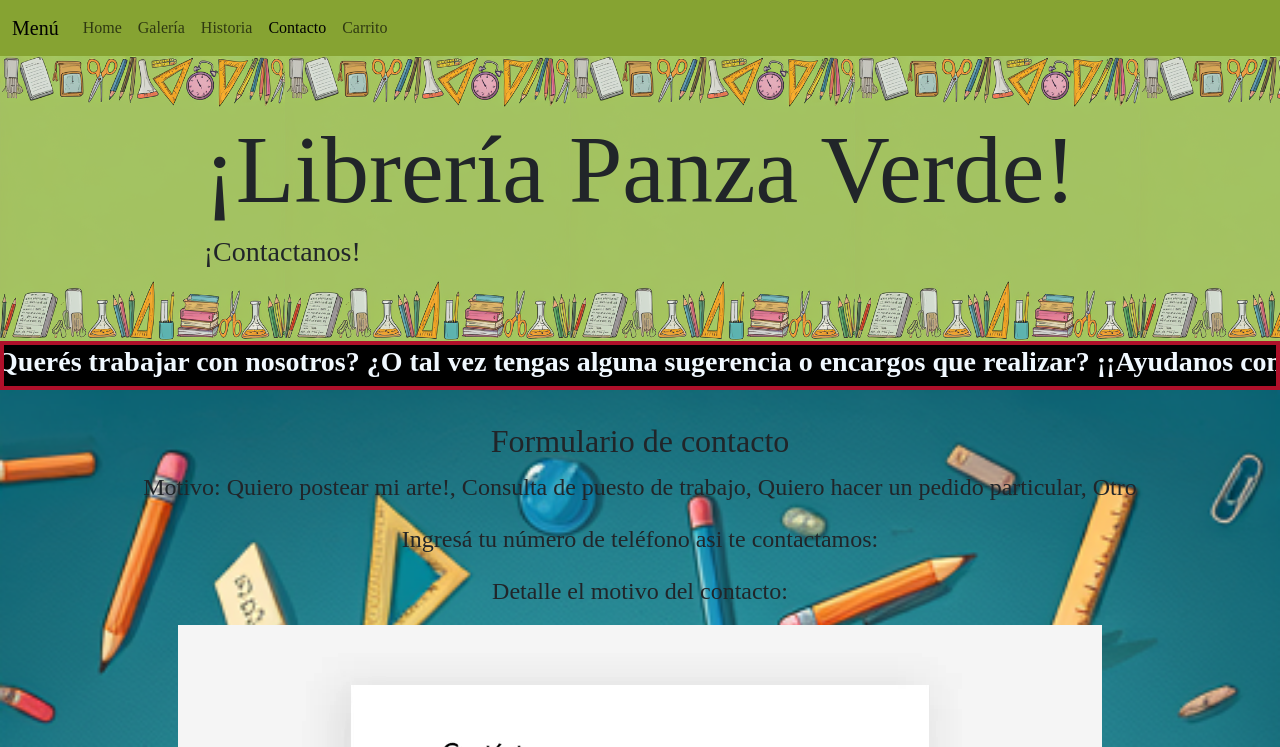
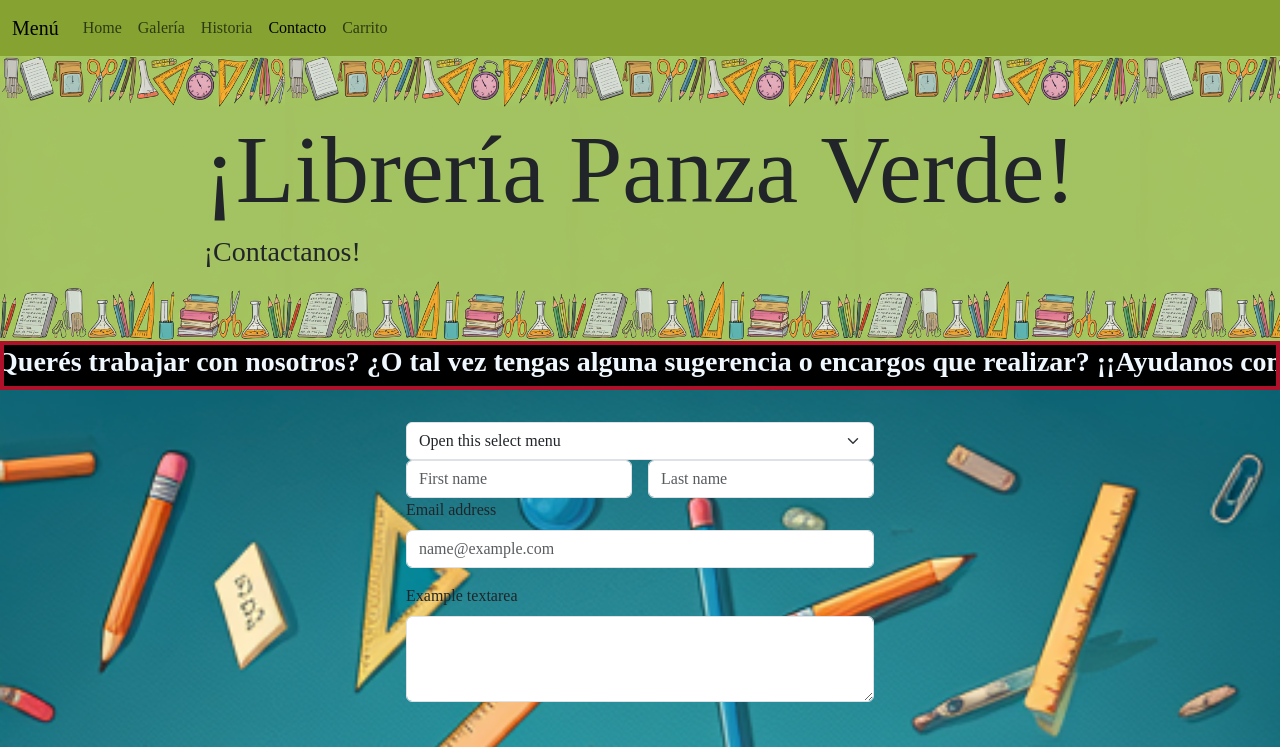
Before and after one commit to emalmeida-rp/lib.panzaverde, a plain HTML site: page pages/contacto.html in a window 1280 px wide. Shown: the top 747 px of the page. Drawn offline with nearby package versions, Linux system fonts and the light colour scheme; a web font is replaced by a local one.

Commit message:
form bootstrap 1.0

```diff
--- a/css/styles.css
+++ b/css/styles.css
@@ -30,10 +30,12 @@ h1 {
     width: 100%;
     top: 0;
 }
+
 .navbar-nav {
     justify-content: space-around;
     flex-direction: row;
 }
+
 #navbarNav {
     justify-content: space-between;
 }
@@ -105,8 +107,8 @@ main {
     padding: 2rem;
 }
 
-.img-fluid{
-    height: 60rem;
+.img-fluid {
+    height: 45rem;
 }
 
 aside {
@@ -127,7 +129,7 @@ footer {
     width: 100%;
     height: auto;
     background-size: contain;
-    background-color:#afcf6cf2;
+    background-color: #afcf6cf2;
     justify-content: space-between;
     align-items: center;
 }
@@ -159,7 +161,7 @@ footer {
 }
 
 .logo-original {
-    width: 10rem;
+    width: 15rem;
     height: 10rem;
     padding: 0.2rem;
     margin: 0.2rem;
@@ -172,7 +174,7 @@ footer {
         /* position: sticky; */
     }
 
-    .img-fluid{
+    .img-fluid {
         height: 30rem;
     }
 
--- a/pages/contacto.html
+++ b/pages/contacto.html
@@ -51,11 +51,30 @@
         </span>
     </div>
     <main> <!-- Inicio estructura contenido relevante-->
-        <h2>Formulario de contacto</h2>
-        <p>Motivo: Quiero postear mi arte!, Consulta de puesto de trabajo, Quiero hacer un pedido particular, Otro</p>
-        <p>Ingresá tu número de teléfono asi te contactamos:</p>
-        <p>Detalle el motivo del contacto:</p>
-        <img src="../img/formcontacto.webp" alt="Formulario">
+        <div class="form">
+          <select class="form-select" aria-label="Default select example">
+            <option selected>Open this select menu</option>
+            <option value="1">One</option>
+            <option value="2">Two</option>
+            <option value="3">Three</option>
+          </select>
+          <div class="row g-3">
+            <div class="col">
+              <input type="text" class="form-control" placeholder="First name" aria-label="First name">
+            </div>
+            <div class="col">
+              <input type="text" class="form-control" placeholder="Last name" aria-label="Last name">
+            </div>
+          </div>
+          <div class="mb-3">
+            <label for="exampleFormControlInput1" class="form-label">Email address</label>
+            <input type="email" class="form-control" id="exampleFormControlInput1" placeholder="name@example.com">
+          </div>
+          <div class="mb-3">
+            <label for="exampleFormControlTextarea1" class="form-label">Example textarea</label>
+            <textarea class="form-control" id="exampleFormControlTextarea1" rows="3"></textarea>
+          </div>
+        </div>
     </main> <!-- fin estructura contenido relevante-->
 
     <footer>
```
